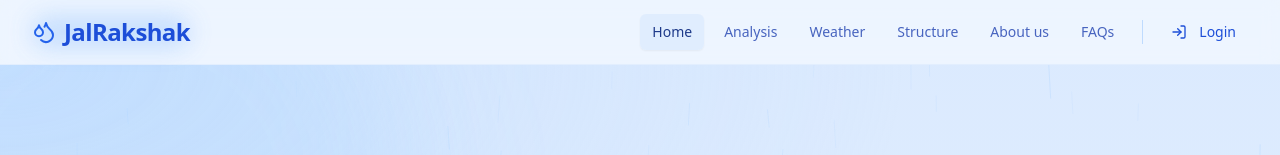
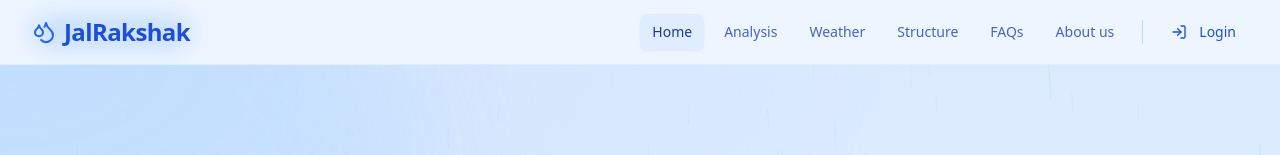
Before and after one commit to githubpradyumn/JalRakshak, a React (Vite) app: page / in a window 1280 px wide. Shown: the top 155 px of the page. Built offline with nearby package versions, Linux system fonts and the light colour scheme.

Commit message:
add to git

```diff
--- a/client/components/Navbar.tsx
+++ b/client/components/Navbar.tsx
@@ -42,8 +42,8 @@ export const Navbar = () => {
           <NavItem to="/analysis">Analysis</NavItem>
           <NavItem to="/weather">Weather</NavItem>
           <NavItem to="/structure">Structure</NavItem>
+          <NavItem to="/faqs">FAQs</NavItem>
           <NavItem to="/about">About us</NavItem>
-          <NavItem to="/faqs">FAQs</NavItem>
           <div className="mx-2 h-6 w-px bg-blue-200 dark:bg-white/10" />
 
           {/* User info and auth buttons */}
```
